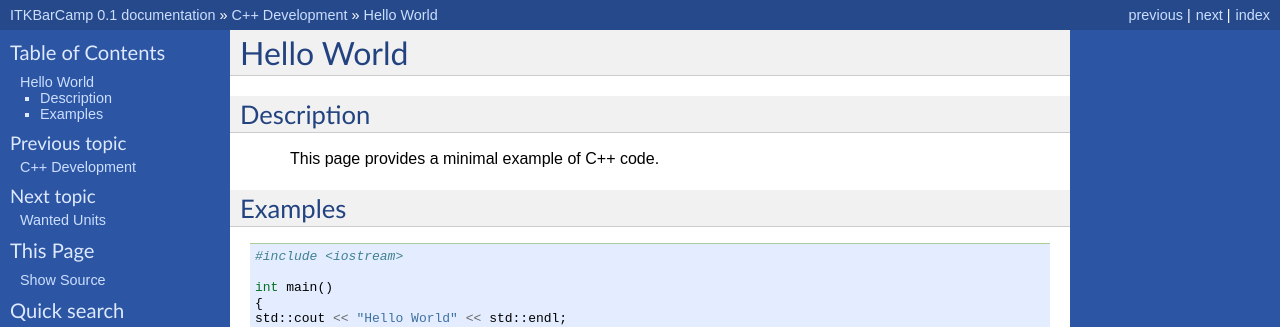
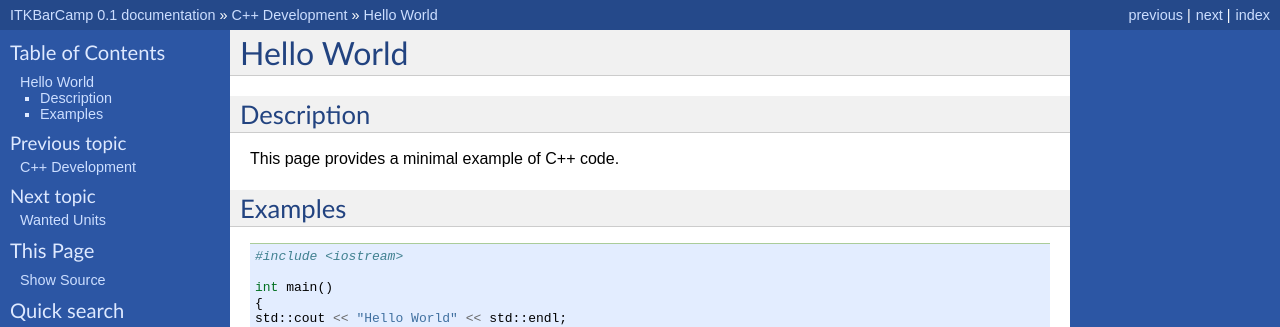
Before and after one commit to InsightSoftwareConsortium/ITKBarCamp, a Sphinx documentation site: the page built from doc/source/Cxx/HelloWorld.rst, in a window 1280 px wide. Shown: the top 327 px of the page. Built offline with Sphinx 7.4.7, drawn with Linux system fonts in a browser that asks for light colours; formulas are drawn with MathJax 3.

```diff
--- a/doc/source/Cxx/HelloWorld.rst
+++ b/doc/source/Cxx/HelloWorld.rst
@@ -1,14 +1,13 @@
-===========
 Hello World
 ===========
 
 Description
-###########
-  This page provides a minimal example of C++ code.
+-----------
 
+This page provides a minimal example of C++ code.
 
 Examples
-########
+--------
 
 ::
 
```
